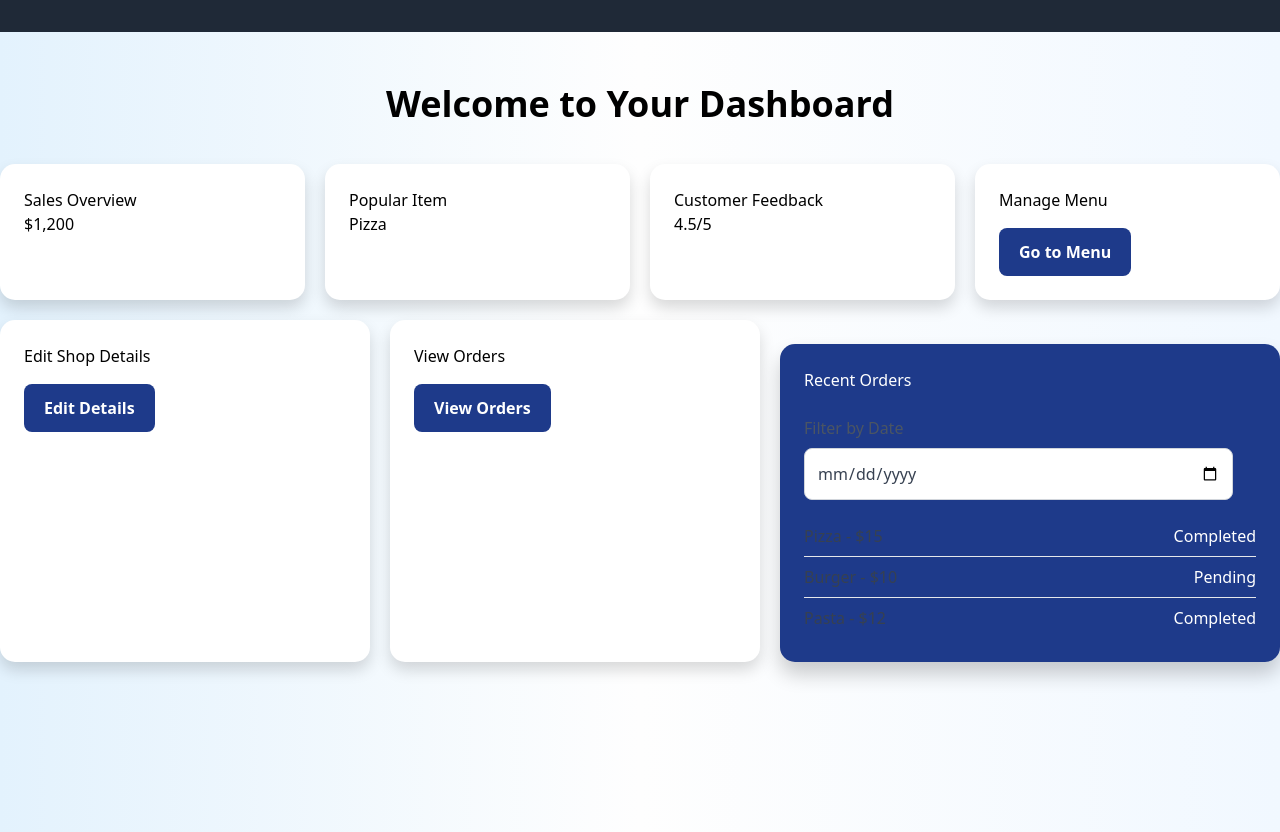
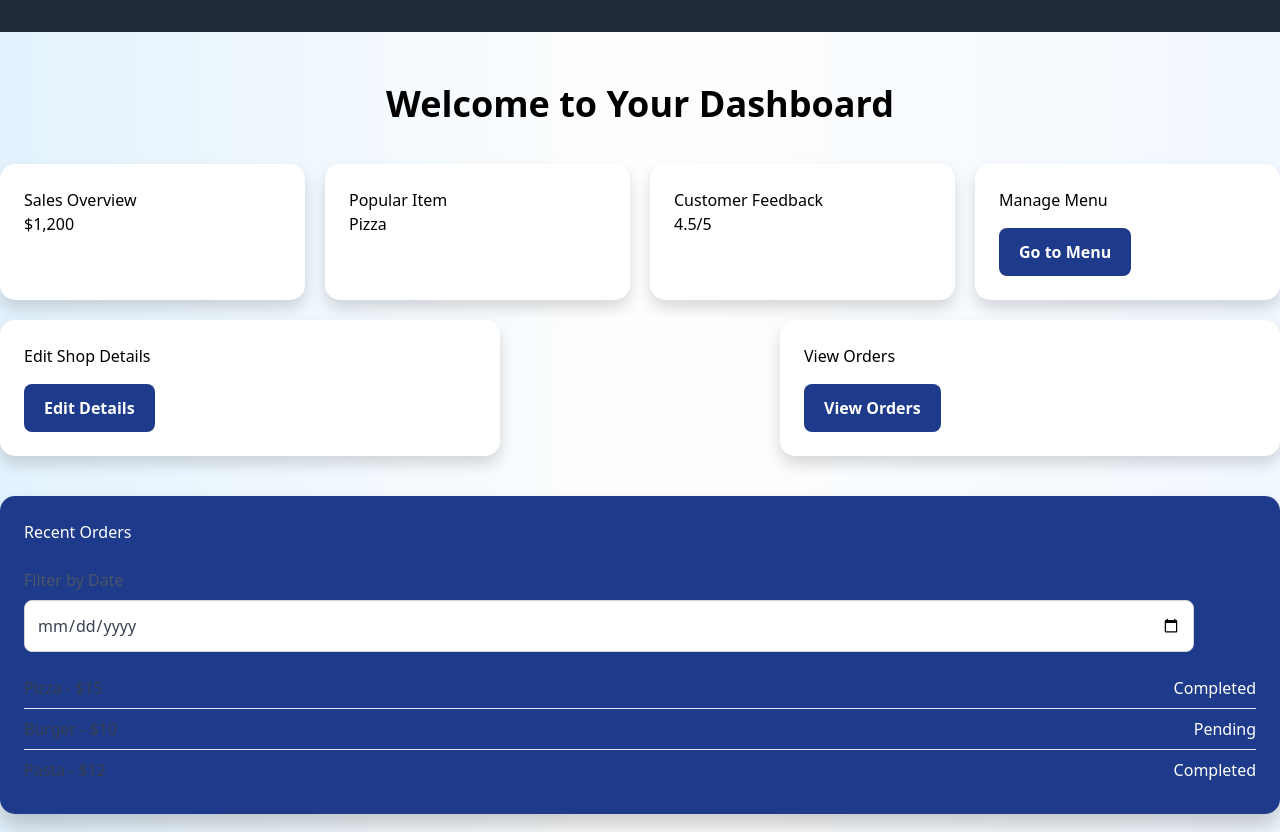
Before and after one commit to ruchspatil/VueCart, a Nuxt app: page /dashboard in a window 1280 px wide. Built offline with nearby package versions, Linux system fonts and the light colour scheme.

Commit message:
Update dashboard.vue

```diff
--- a/pages/dashboard.vue
+++ b/pages/dashboard.vue
@@ -138,6 +138,10 @@ export default {
   transition: transform 0.3s ease, box-shadow 0.3s ease;
   flex: 1 1 100%;
   justify-content: center;
+  max-width: 2500px; /* Optional: set a max-width for the card */
+  width: 100%; /* Ensure it takes up full width up to max-width */
+  margin-top: 20px; /* Adds some space above */
+  flex: 1 1 100%; /* Ensure it spans full width */
 }
 
 .recent-orders:hover {
```
